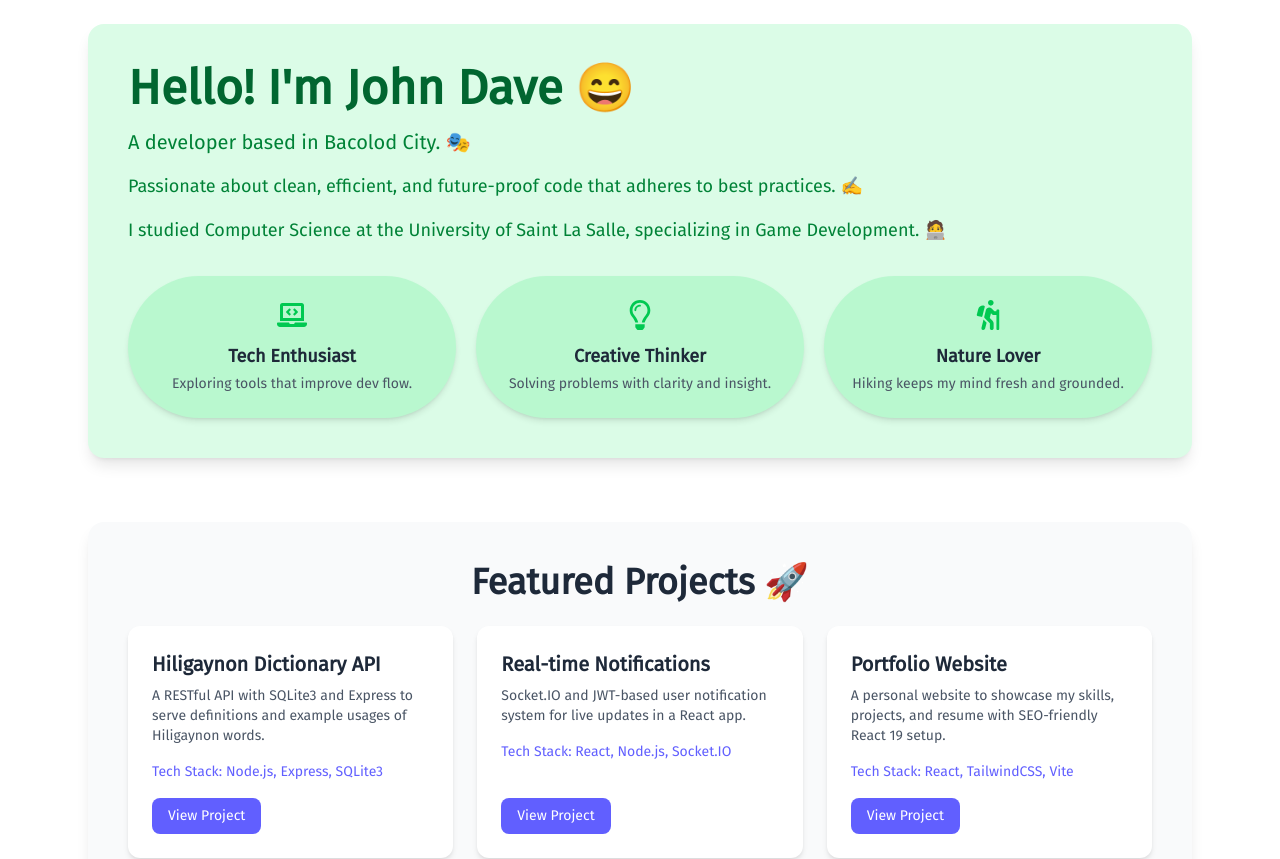
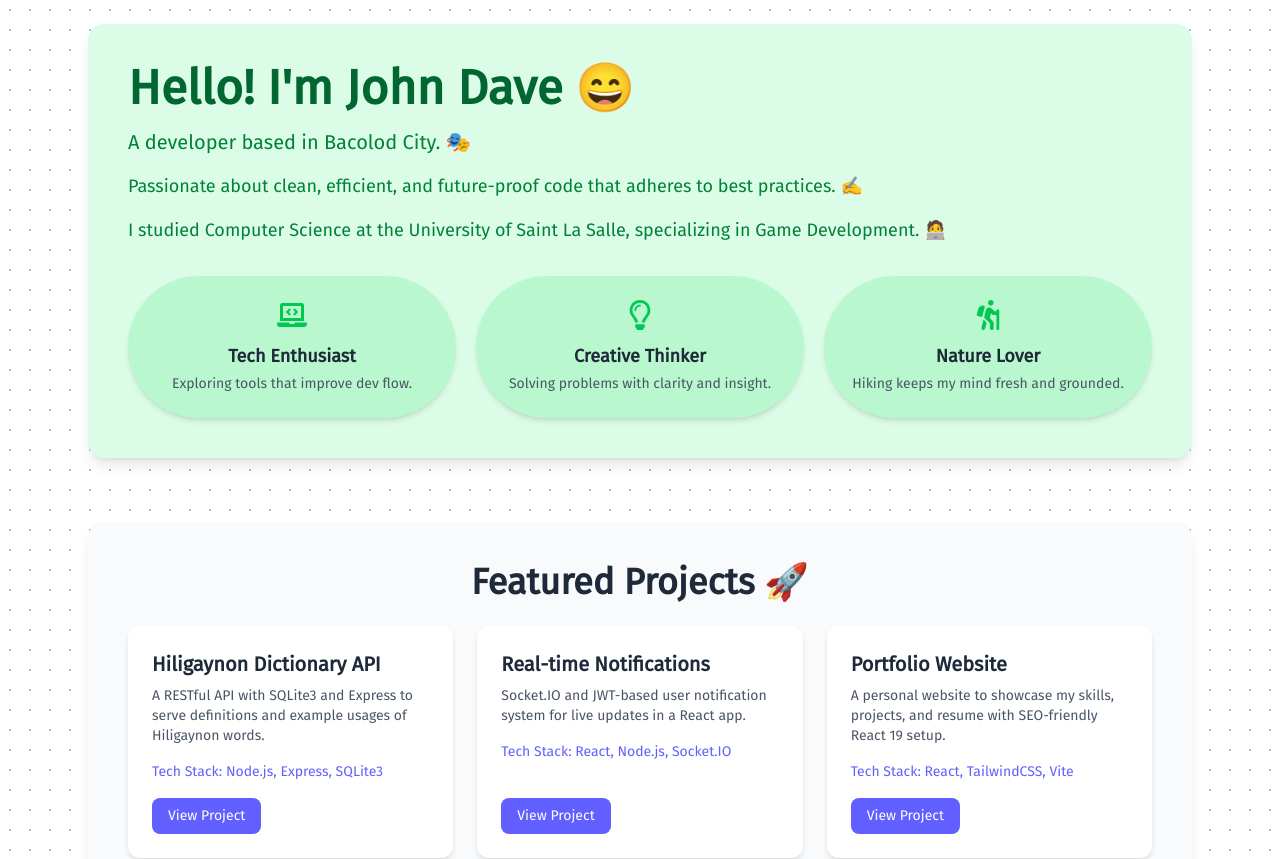
Before and after one commit to jdevc20/camdevportfolio, a Next.js app: page / in a window 1280 px wide. Shown: the top 859 px of the page. Built offline with nearby package versions, Linux system fonts and the light colour scheme.

Commit message:
[*] Added dotted background

```diff
--- a/src/app/globals.css
+++ b/src/app/globals.css
@@ -16,3 +16,10 @@ body {
 }
 
 @media (min-width: 720px) {}
+
+.background-dots {
+  background-image: radial-gradient(circle, #bbb 1px, transparent 1px);
+  transition: background-color 0.3s, color 0.3s;
+  background-size: 20px 20px; /* Size of the dots */
+  font-size: large;
+}
--- a/src/app/page.js
+++ b/src/app/page.js
@@ -7,7 +7,7 @@ import SkillsSection from "./components/SkillSection";
 
 export default function Home() {
   return (
-    <div className="min-h-screen scrollbar-none overflow-x-hidden">
+    <div className="min-h-screen scrollbar-none overflow-x-hidden background-dots">
       <div className="min-h-screen p-2 sm:p-6 max-w-6xl mx-auto space-y-16">
         <AnimatedOnScroll animation="animate__fadeInDown">
           <IntroductionSection />
```
